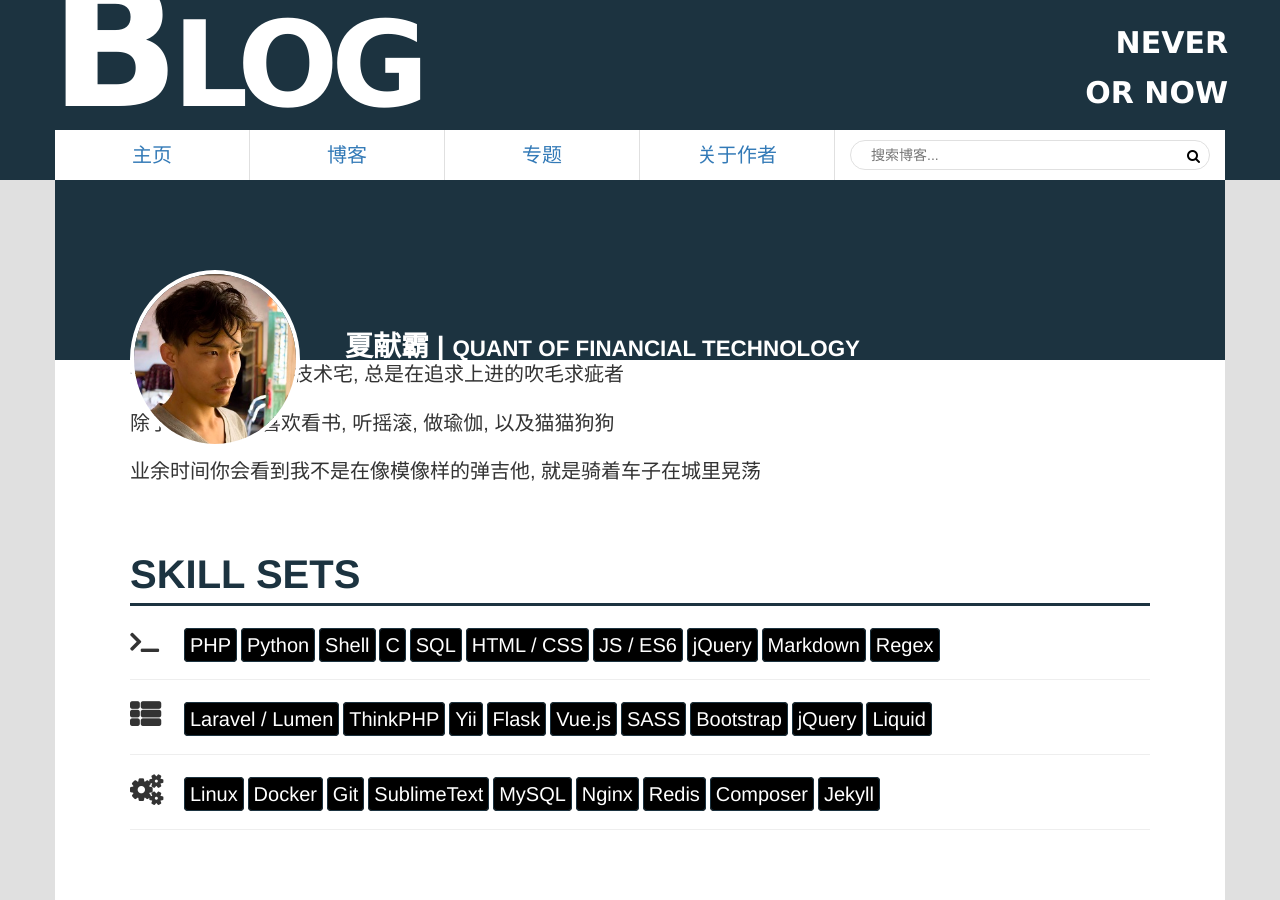
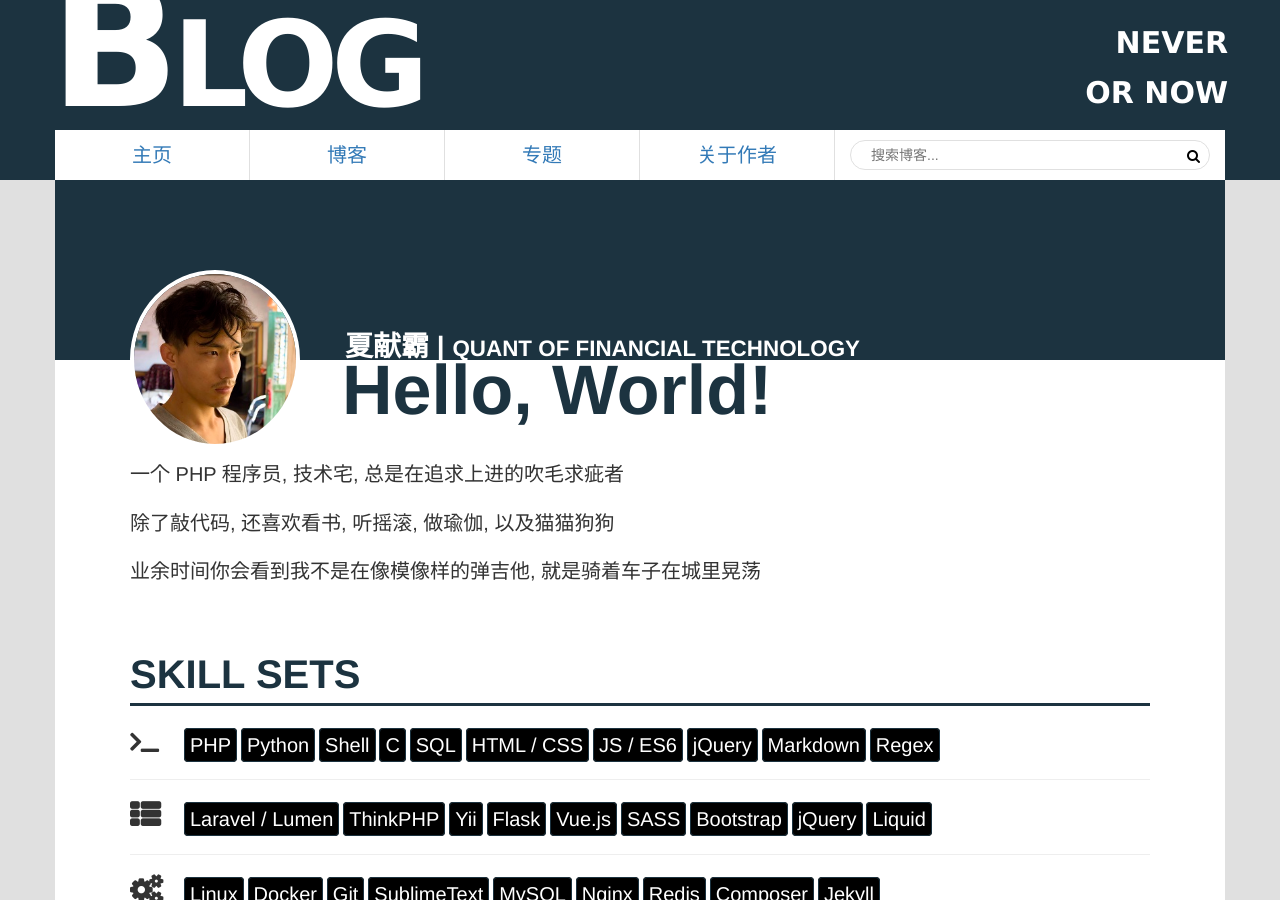
Before and after one commit to xianba/xianba.github.com, a Jekyll site: the page built from about/index.html, in a window 1280 px wide and 900 px high. Built offline with Jekyll 4.4.1, drawn with Linux system fonts in a browser that asks for light colours.

Commit message:
Update me.yml

```diff
--- a/_data/me.yml
+++ b/_data/me.yml
@@ -2,7 +2,7 @@
 
 name: 夏献霸
 job: "Quant of financial technology"
-hi: " " # some word to reader
+hi: "Hello, World!" # some word to reader
 avatar_img: "/assets/img/me.png"
 intro:
   - "一个 PHP 程序员, 技术宅, 总是在追求上进的吹毛求疵者"
```
